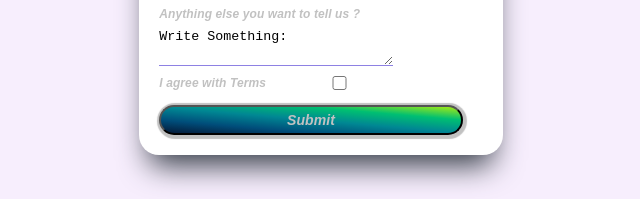
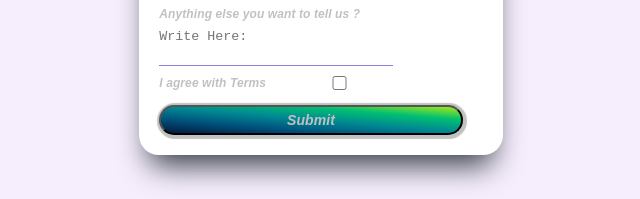
Before and after one commit to Avenger22/hoxton-html-user-input, a plain HTML site: page index.html in a window 1280 px wide. Shown: the part 492-691 px from the top of the page, 319-959 px from the left. Drawn offline with Linux system fonts and the light colour scheme.

Commit message:
edited text area, removed resize and added placeholder

```diff
--- a/assets/css/style.css
+++ b/assets/css/style.css
@@ -64,6 +64,7 @@ section.container-1 .form-container form.form label.labels#special-label {
 
 section.container-1 .form-container form.form label.labels textarea {
     border: none;
+    resize:none;
 }
 
 section.container-1 .form-container form.form label.labels select {
--- a/index.html
+++ b/index.html
@@ -54,8 +54,7 @@
 
                 <label for="tell" class="labels">
                     <span>Anything else you want to tell us ?</span>
-                    <textarea name="textarea" rows="2" cols="25" placeholder="Write Here:">Write Something:
-                    </textarea>
+                    <textarea name="textarea" rows="2" cols="25" placeholder="Write Here:"></textarea>
                 </label>
 
                 <label for="checkbox" class="labels" id="special-label">
```
